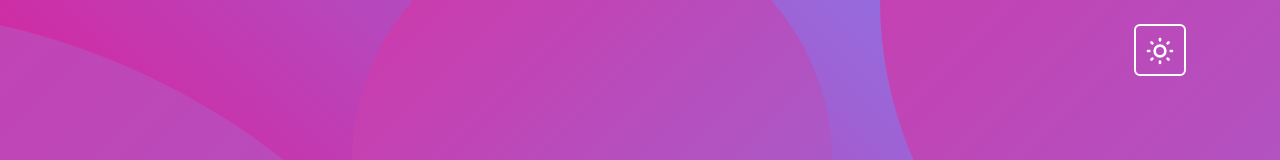
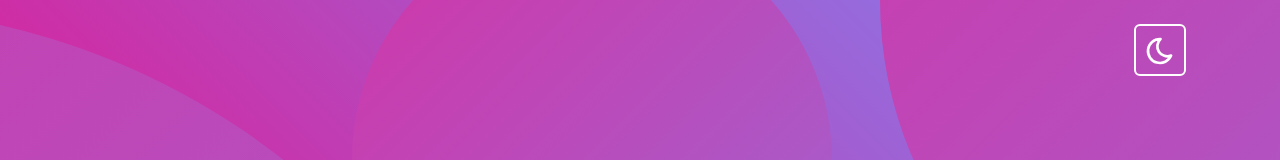
Before and after one commit to ivanov998/crt-next, a Next.js app: page / in a window 1280 px wide. Shown: the top 160 px of the page. Built offline with nearby package versions, Linux system fonts and the light colour scheme.

Commit message:
Added theme based styles to theme switch button; Added changing icons based on the current theme

```diff
--- a/components/SwitchThemeButton.tsx
+++ b/components/SwitchThemeButton.tsx
@@ -22,11 +22,20 @@ const SwitchThemeButton: NextPage = () => {
           fill='none'
           stroke-linecap='round'
           stroke-linejoin='round'
-          className='icon icon-tabler icon-tabler-sun'
+          className='icon icon-tabler'
         >
-          <path stroke='none' d='M0 0h24v24H0z' fill='none'></path>
-          <path d='M12 12m-4 0a4 4 0 1 0 8 0a4 4 0 1 0 -8 0'></path>
-          <path d='M3 12h1m8 -9v1m8 8h1m-9 8v1m-6.4 -15.4l.7 .7m12.1 -.7l-.7 .7m0 11.4l.7 .7m-12.1 -.7l-.7 .7'></path>
+          {theme === 'dark' ? (
+            <>
+              <path stroke='none' d='M0 0h24v24H0z' fill='none'></path>
+              <path d='M12 12m-4 0a4 4 0 1 0 8 0a4 4 0 1 0 -8 0'></path>
+              <path d='M3 12h1m8 -9v1m8 8h1m-9 8v1m-6.4 -15.4l.7 .7m12.1 -.7l-.7 .7m0 11.4l.7 .7m-12.1 -.7l-.7 .7'></path>
+            </>
+          ) : (
+            <>
+              <path stroke='none' d='M0 0h24v24H0z' fill='none'></path>
+              <path d='M12 3c.132 0 .263 0 .393 0a7.5 7.5 0 0 0 7.92 12.446a9 9 0 1 1 -8.313 -12.454z'></path>
+            </>
+          )}
         </svg>
       </button>
     </div>
--- a/styles/header.css
+++ b/styles/header.css
@@ -106,3 +106,8 @@ header.masthead .bg-circle-4 {
   top: -5rem;
   right: 35%;
 }
+
+.theme-switch-btn:hover {
+  background: var(--bs-info) !important;
+  color: var(--bs-black) !important;
+}
```
